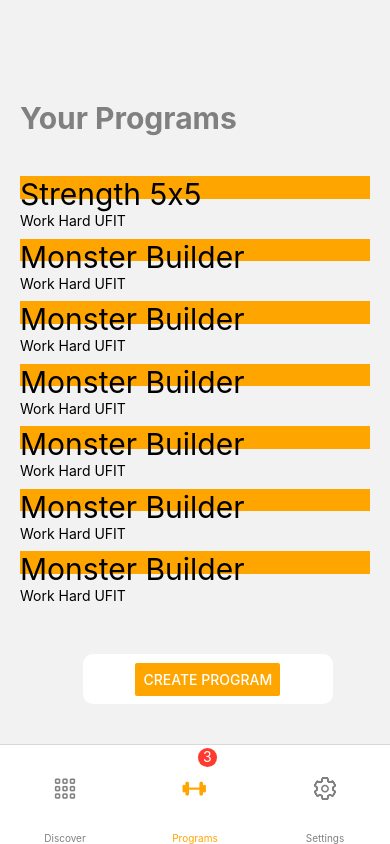
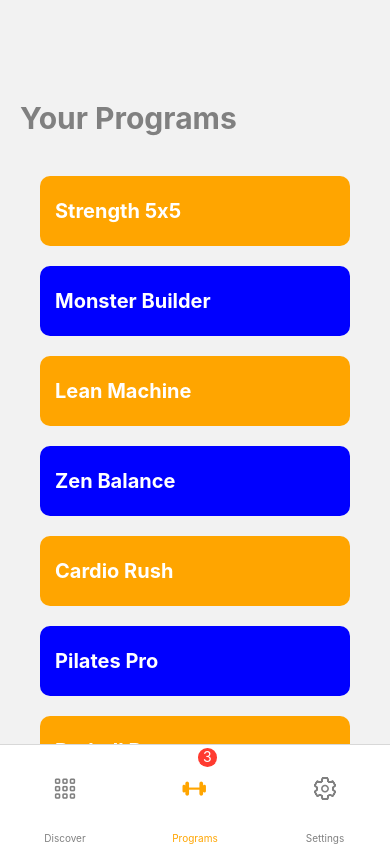
Before and after one commit to KyleGrande/ufit-frontend, a React Native app in the folder UFIT/: screen /Programs in a window 390 px wide. Built offline with nearby package versions, Linux system fonts and the light colour scheme.

Commit message:
scrollview

```diff
--- a/UFIT/App.tsx
+++ b/UFIT/App.tsx
@@ -30,7 +30,6 @@ function MyTabs() {
                     color={color}
                   />;
             },
-
           tabBarActiveTintColor: 'orange',
           tabBarInactiveTintColor: 'gray',
           tabBarStyle: {
@@ -43,13 +42,11 @@ function MyTabs() {
             component={ProgramFeed}
             options={{headerShown: false}}
         />
-
         <Tab.Screen
             name="Programs"
             component={UserPrograms}
             options={{ tabBarBadge: 3, headerShown: false }}
         />
-
         <Tab.Screen
             name="Settings"
             component={UserSettings}
--- a/UFIT/src/screens/UserPrograms.tsx
+++ b/UFIT/src/screens/UserPrograms.tsx
@@ -3,11 +3,14 @@ import { Text, View, Button, StyleSheet } from 'react-native';
 import { createNativeStackNavigator, NativeStackNavigationProp } from '@react-navigation/native-stack';
 import ProgramCreate from './UserProgramsStack/ProgramCreation/ProgramCreate';
 import ProgramsMainScreen from './UserProgramsStack/ProgramsMainScreen';
+import TrackProgramScreen from './UserProgramsStack/ProgramTracking/TrackProgramScreen';
 
-type StackParamList = {
+export type StackParamList = {
     'User Programs': undefined;
     'Create a Program': undefined;
+    'Track a Program': { programId: any };
 };
+
 
 const stack = createNativeStackNavigator<StackParamList>();
 
@@ -26,7 +29,15 @@ export default function UserPrograms( ) {
                 options={{
                     headerTransparent: true,
                     headerTintColor: 'white'  }}
+
             />
+            <stack.Screen
+                name="Track a Program"
+                component={TrackProgramScreen}
+                options={{
+                    headerTransparent: true,
+                    headerTintColor: 'white'  }}
+                />
         </stack.Navigator>
     );
 }
--- a/UFIT/src/screens/UserProgramsStack/ProgramTracking/ProgramTracking.tsx
+++ b/UFIT/src/screens/UserProgramsStack/ProgramTracking/TrackProgramScreen.tsx
@@ -1,7 +1,20 @@
 import React from "react";
 import { StyleSheet, Text, View } from "react-native";
+import { RouteProp } from '@react-navigation/native';
+import { NativeStackNavigationProp } from '@react-navigation/native-stack';
+import { StackParamList } from "../../UserPrograms";
 
-export default function ProgramCreate() {
+
+// used for accessing route parameters in a type-safe way
+export type TrackProgramScreenRouteProp = RouteProp<StackParamList, 'Track a Program'>;
+
+type TrackProgramScreenProps = {
+    route: TrackProgramScreenRouteProp;
+};
+
+export default function TrackProgramScreen({ route }: TrackProgramScreenProps){
+    const { programId } = route.params;
+
     return (
         <View style={styles.container}>
             <Text style={styles.text}>
@@ -9,6 +22,9 @@ export default function ProgramCreate() {
             </Text>
             <Text style={styles.text}>
                 You'll be able to track here
+            </Text>
+            <Text style={styles.text}>
+                {programId}
             </Text>
         </View>
     );
--- a/UFIT/src/screens/UserProgramsStack/ProgramsMainScreen.tsx
+++ b/UFIT/src/screens/UserProgramsStack/ProgramsMainScreen.tsx
@@ -1,98 +1,102 @@
 import * as React from 'react';
-import { Text, View, Button, StyleSheet, Pressable } from 'react-native';
+import { Text, View, Button, StyleSheet, Pressable, ScrollView } from 'react-native';
 import { createNativeStackNavigator, NativeStackNavigationProp } from '@react-navigation/native-stack';
-
+import { StackParamList } from '../UserPrograms';
 //dummy data
 const programs = [
     {
         "_id":{"$oid":"64a1d8866724507e67f033eb"},
         "programName":"Strength 5x5",
-        "programDescription":"Work Hard UFIT",
-        "programCategory":"pilates",
+        "programDescription":"A high intensity strength building program.",
+        "programCategory":"strength training",
         "userId":{"$oid":"64a1d8706724507e67f033e9"},
         "__v":{"$numberInt":"0"}
     },
     {
         "_id":{"$oid":"64a1d8a16724507e67f033ec"},
         "programName":"Monster Builder",
-        "programDescription":"Work Hard UFIT",
+        "programDescription":"An extreme program for muscle growth and power.",
+        "programCategory":"bodybuilding",
+        "userId":{"$oid":"64a1d8706724507e67f033e9"},
+        "__v":{"$numberInt":"0"}
+    },
+    {
+        "_id":{"$oid":"64a1d8b16724507e67f033ed"},
+        "programName":"Lean Machine",
+        "programDescription":"Shed fat and build lean muscle with this program.",
+        "programCategory":"weight loss",
+        "userId":{"$oid":"64a1d8706724507e67f033e9"},
+        "__v":{"$numberInt":"0"}
+    },
+    {
+        "_id":{"$oid":"64a1d8b16724507e67f033ed"},
+        "programName":"Zen Balance",
+        "programDescription":"A yoga program focused on balance and mindfulness.",
+        "programCategory":"yoga",
+        "userId":{"$oid":"64a1d8706724507e67f033e9"},
+        "__v":{"$numberInt":"0"}
+    },
+    {
+        "_id":{"$oid":"64a1d8b16724507e67f033ed"},
+        "programName":"Cardio Rush",
+        "programDescription":"Intense cardio workouts to get your heart pumping.",
+        "programCategory":"cardio",
+        "userId":{"$oid":"64a1d8706724507e67f033e9"},
+        "__v":{"$numberInt":"0"}
+    },
+    {
+        "_id":{"$oid":"64a1d8b16724507e67f033ed"},
+        "programName":"Pilates Pro",
+        "programDescription":"A challenging Pilates program for experienced practitioners.",
         "programCategory":"pilates",
         "userId":{"$oid":"64a1d8706724507e67f033e9"},
         "__v":{"$numberInt":"0"}
     },
     {
-        "_id":{"$oid":"64a1d8b16724507e67f033ed"},
-        "programName":"Monster Builder",
-        "programDescription":"Work Hard UFIT",
+        "_id":{"$oid":"64a1d8b16724507e67f033ee"},
+        "programName":"Barbell Buster",
+        "programDescription":"A challenging Pilates program for experienced practitioners.",
         "programCategory":"pilates",
         "userId":{"$oid":"64a1d8706724507e67f033e9"},
         "__v":{"$numberInt":"0"}
     },
     {
-        "_id":{"$oid":"64a1d8b16724507e67f033ed"},
-        "programName":"Monster Builder",
-        "programDescription":"Work Hard UFIT",
-        "programCategory":"pilates",
-        "userId":{"$oid":"64a1d8706724507e67f033e9"},
-        "__v":{"$numberInt":"0"}
-    },
-    {
-        "_id":{"$oid":"64a1d8b16724507e67f033ed"},
-        "programName":"Monster Builder",
-        "programDescription":"Work Hard UFIT",
-        "programCategory":"pilates",
-        "userId":{"$oid":"64a1d8706724507e67f033e9"},
-        "__v":{"$numberInt":"0"}
-    },
-    {
-        "_id":{"$oid":"64a1d8b16724507e67f033ed"},
-        "programName":"Monster Builder",
-        "programDescription":"Work Hard UFIT",
-        "programCategory":"pilates",
-        "userId":{"$oid":"64a1d8706724507e67f033e9"},
-        "__v":{"$numberInt":"0"}
-    },
-    {
-        "_id":{"$oid":"64a1d8b16724507e67f033ed"},
-        "programName":"Monster Builder",
-        "programDescription":"Work Hard UFIT",
+        "_id":{"$oid":"64a1d8b16724507e67f033ae"},
+        "programName":"Chin-up Champion",
+        "programDescription":"A challenging Pilates program for experienced practitioners.",
         "programCategory":"pilates",
         "userId":{"$oid":"64a1d8706724507e67f033e9"},
         "__v":{"$numberInt":"0"}
     },
 ]
 
-type StackParamList = {
-    'User Programs': undefined;
-    'Create a Program': undefined;
-    'Track a Program': { programId: string };
-};
-
+// used for calling navigation ina type safe way
 type ProgramsMainScreenProps = {
     navigation: NativeStackNavigationProp<StackParamList, 'User Programs'>;
 };
 
 export default function ProgramsMainScreen({ navigation }: ProgramsMainScreenProps){
     return (
-        <View style={styles.container}>
+        <View>
+            <View style={styles.container}>
             <Text style={styles.headerText}>
                 Your Programs
             </Text>
-            <View style={styles.programsContainer}>
-                {programs.map((program) => (
+            <ScrollView style={styles.programsContainer}>
+                {programs.map((program, index) => (
                     <Pressable
-                        style={styles.programsContainer2}
-                        key={program._id.$oid}
+                    style={[styles.programsContainer2, {backgroundColor: index % 2 === 0 ? 'orange' : 'blue'}]}
+                    key={program._id.$oid}
                         onPress={() =>
                             navigation.navigate('Track a Program', { programId: program._id.$oid }) }
                     >
-                    <View>
-                        <Text style={{fontSize: 30}}>{program.programName}</Text>
-                        <Text>{program.programDescription}</Text>
-                    </View>
+                    {/* <View style={styles.programsContainer}> */}
+                        <Text style={{fontSize: 20, color: 'white', padding: 5, fontWeight: 'bold'}}>{program.programName}</Text>
+                        {/* <Text>{program.programDescription}</Text> */}
+                    {/* </View> */}
                     </Pressable>
                 ))}
-            </View>
+            </ScrollView>
             <View style={styles.containerItem}>
                 <Button
                     title="Create Program"
@@ -101,64 +105,80 @@ export default function ProgramsMainScreen({ navigation }: ProgramsMainScreenPro
                         navigation.navigate('Create a Program')}
                     />
             </View>
+            </View>
         </View>
     );
 }
 
 const styles = StyleSheet.create({
     container: {
-        flex: 1,
         paddingTop: 100,
-        paddingLeft: 20,
-        alignItems: 'flex-start',
-        justifyContent: 'space-between',
+        // paddingLeft: 20,
+        height: '100%',
     },
     programsContainer: {
-        flex: 1,
-        flexDirection: 'column',
-        alignItems: 'flex-start',
-        justifyContent: 'space-evenly',
-        // height: 100,
-        width: 350,
+        width: '100%',
+        // height: '80%',
         marginTop: 20,
-        marginBottom: 20,
+        // marginBottom: 40,
+        paddingRight: 40,
+        paddingLeft: 40,
         // textAlign: 'left',
         // backgroundColor: 'orange',
     },
     programsContainer2: {
-        flex: 1,
-        flexDirection: 'column',
+        // flex: 1,
+        // flexDirection: 'column',
         alignItems: 'flex-start',
-        justifyContent: 'flex-start',
-        minHeightheight: 50,
-        width: 350,
+        justifyContent: 'center',
+        height: 70,
+        // width: 350,
         marginTop: 20,
-        marginBottom: 20,
+        // marginBottom: 20,
         // textAlign: 'left',
-        backgroundColor: 'orange',
+        // backgroundColor: 'orange',
+        borderRadius: 10,
+        paddingLeft: 10,
+    },
+    programsContainer3: {
+        // flex: 1,
+        // flexDirection: 'column',
+        // alignItems: 'flex-start',
+        // justifyContent: 'flex-start',
+        // height: 100,
+        // width: 350,
+        // marginTop: 20,
+        // marginBottom: 20,
+        // textAlign: 'left',
+        // backgroundColor: 'orange',
     },
     containerItem: {
         // flex: 1,
-        flexDirection: 'row',
+        // flexDirection: 'row',
+        // backgroundColor: 'black',
+        // width: 250,
+        // height: 50,
+        // marginLeft: '17%',
+        // paddingLeft: 20,
+        // alignItems: 'center',
+        // justifyContent: 'center',
+        // borderRadius: 10,
+        width: '100%',
         backgroundColor: 'white',
-        width: 250,
         height: 50,
-        marginTop: 40,
-        marginBottom: 40,
-        marginLeft: '17%',
-        // paddingLeft: 20,
         alignItems: 'center',
         justifyContent: 'center',
-        borderRadius: 10,
     },
     headerText: {
+        paddingLeft: 20,
         color: 'gray',
         fontSize: 30,
         fontWeight: 'bold',
+
     },
     buttonCreate: {
-        backgroundColor: 'orange',
-        width: 350,
-        height: 200,
+        // backgroundColor: 'orange',
+        // width: 350,
+        // height: 200,
     },
 });
```
Lines whose indentation alone changed are shown as unchanged.
